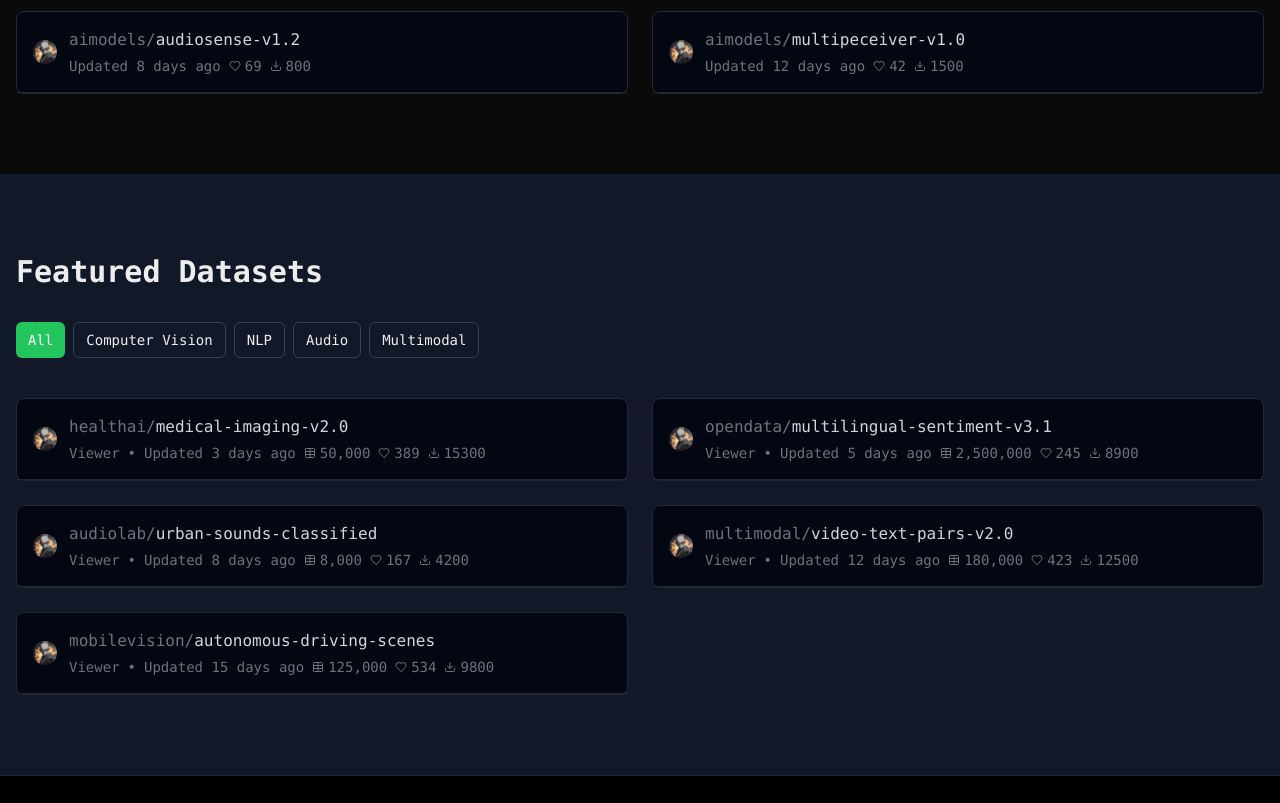
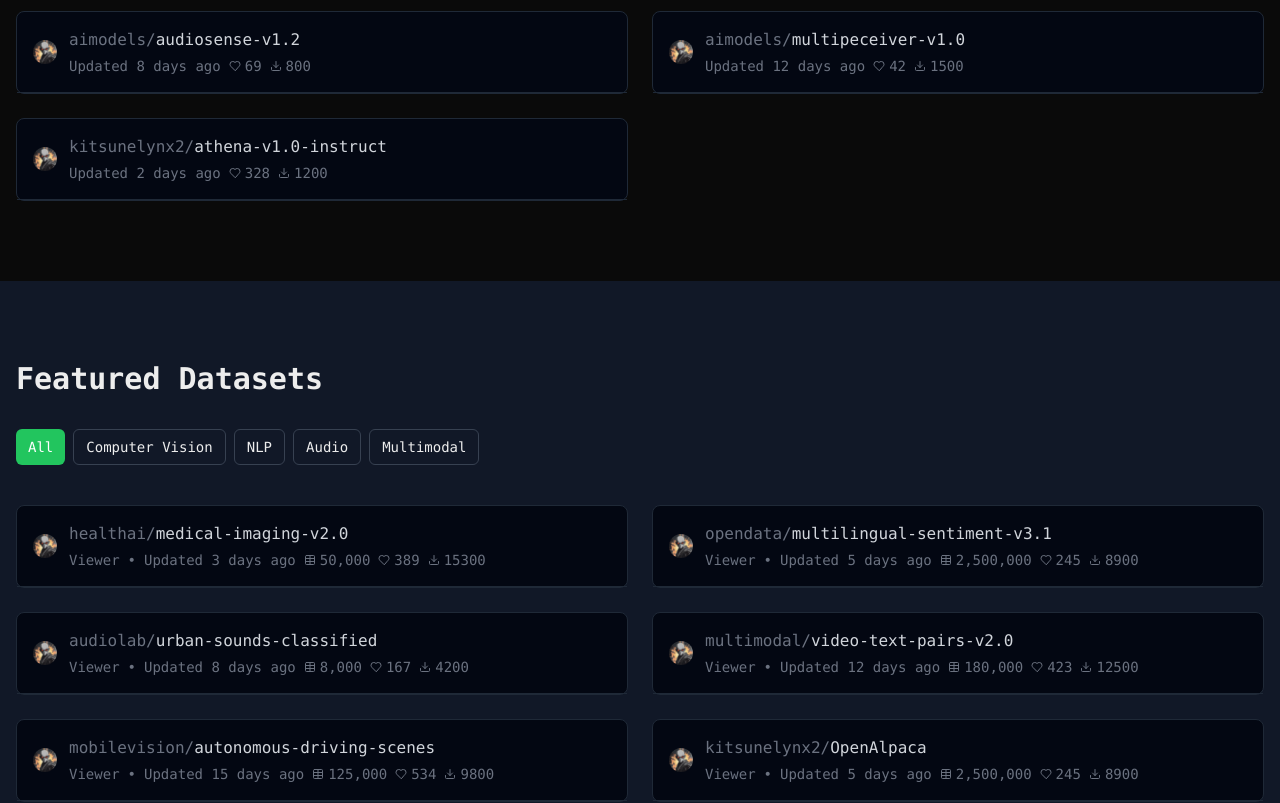
Before and after one commit to openface-ai/platform, a Next.js app: page / in a window 1280 px wide. Shown: the part 800-1603 px from the top of the page. Built offline with nearby package versions, Linux system fonts and the light colour scheme; no server answers.

Commit message:
Make dashboard display repos of [owner] only

```diff
--- a/app/components/dashboard/Dashboard.tsx
+++ b/app/components/dashboard/Dashboard.tsx
@@ -14,6 +14,8 @@
 import { useAuth } from "@/app/hooks/useAuth";
 import LoadingSpinner from "../ui/LoadingSpinner";
 import { ProfileHeader } from "../profile/ProfileHeader";
+import { mockModels } from "@/app/data/models";
+import { mockDatasets } from "@/app/data/datasets";
 
 export default function Dashboard() {
   const [activeTab, setActiveTab] = useState("models");
@@ -59,6 +61,9 @@
     );
   };
 
+  const userModels = mockModels.filter(model => model.owner === user.username);
+  const userDatasets = mockDatasets.filter(dataset => dataset.owner === user.username);
+
   return (
     <div className="min-h-screen pt-20 px-4">
       <div className="max-w-7xl mx-auto">
@@ -69,7 +74,7 @@
           <div className="m-2">
             <span className="flex flex-row">
               <Microscope size={20} className="mr-2" />
-              Ai & ML Interests
+              AI & ML Interests
             </span>
             {renderStringList(user.interests)}
           </div>
@@ -124,9 +129,9 @@
 
           {/* Content Grid */}
           <div className="grid grid-cols-1 md:grid-cols-2 gap-6">
-            {[1, 2, 3, 4].map((item) => (
+            {(activeTab === "models" ? userModels : userDatasets).map((item) => (
               <div
-                key={item}
+                key={item.id}
                 className="group relative bg-gray-950 rounded-lg border border-gray-800"
               >
                 <div className="absolute top-2 right-2 flex gap-2 opacity-0 group-hover:opacity-100 transition-opacity">
@@ -153,21 +158,8 @@
                 </div>
                 <Card
                   item={{
-                    id: item.toString(),
-                    name: `Sample ${activeTab === "models" ? "Model" : "Dataset"} ${item}`,
-                    description: "This is a sample description",
-                    category: "Computer Vision",
-                    likes: 100,
-                    owner: "user",
-                    avatar: "/placeholder-avatar.png",
-                    isPrivate: false,
-                    updatedAt: "2 days ago",
-                    downloads: 50,
-                    task: "Text Generation",
-                    ...(activeTab === "datasets" && {
-                      numRows: 1000,
-                      isViewable: true,
-                    }),
+                    ...item,
+                    avatar: user.avatar
                   }}
                   type={activeTab === "models" ? "model" : "dataset"}
                 />
--- a/app/data/datasets.ts
+++ b/app/data/datasets.ts
@@ -79,5 +79,21 @@
       isViewable: true,
       task: "Text Generation"
 
-    }
+    },
+    {
+      id: '6',
+      name: 'OpenAlpaca',
+      owner: 'kitsunelynx2',
+      description: 'Multilingual sentiment analysis dataset covering 50 languages',
+      avatar: '/placeholder-avatar.png',
+      likes: 245,
+      isPrivate: false,
+      updatedAt: '5 days ago',
+      downloads: 8900,
+      category: 'NLP',
+      numRows: 2500000,
+      isViewable: true,
+      task: "Text Generation"
+
+    },
   ];
--- a/app/data/models.ts
+++ b/app/data/models.ts
@@ -55,5 +55,19 @@
       category: 'Multimodal',
       task: "Text Generation"
 
-    }
+    },
+    {
+      id: '5',
+      name: 'athena-v1.0-instruct',
+      owner: 'kitsunelynx2',
+      avatar: '/placeholder-avatar.png',
+      description: 'Advanced computer vision model for image recognition and scene understanding.',
+      isPrivate: false,
+      updatedAt: '2 days ago',
+      downloads: 1200,
+      likes: 328,
+      category: 'NLP',
+      task: "Text Generation"
+
+    },
   ];
```
